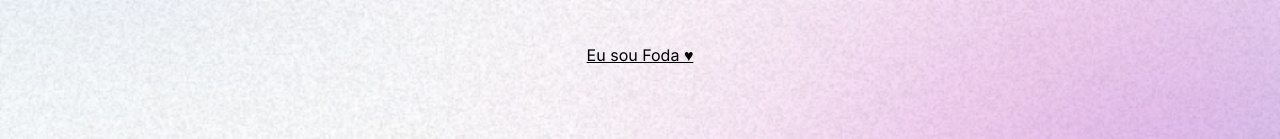
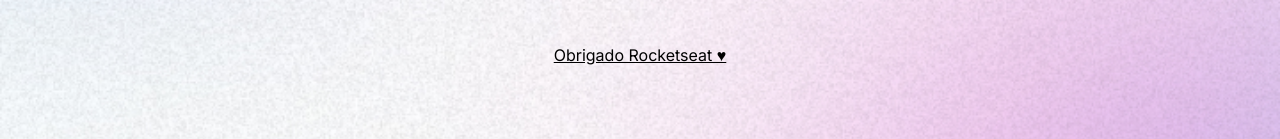
Before and after one commit to lucasgbravo/projeto, a plain HTML site: page index.html in a window 1280 px wide. Shown: the part 674-813 px from the top of the page. Drawn offline with nearby package versions, Linux system fonts and the light colour scheme.

Commit message:
footer change

```diff
--- a/index.html
+++ b/index.html
@@ -67,7 +67,7 @@
 <script nomodule src="https://unpkg.com/ionicons@7.1.0/dist/ionicons/ionicons.js"></script>
 <script src="./script.js"></script>
 <footer>
-  Eu sou Foda ♥
+  Obrigado Rocketseat ♥
 </footer>
   </body>
 </html>
```
